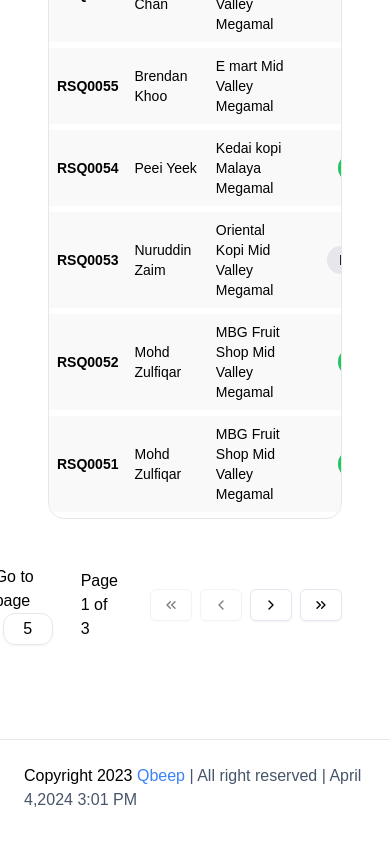
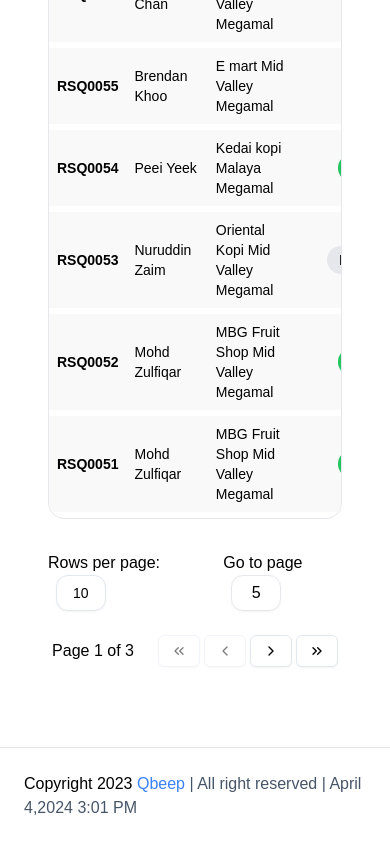
Before and after one commit to rulkimi/orders-dashboard, a Next.js app: page /orders in a window 390 px wide. Shown: the part 714-1558 px from the top of the page. Built offline with nearby package versions, Linux system fonts and the light colour scheme; data requests are answered from the project's data file.

Commit message:
handle pagination controls responsiveness

```diff
--- a/app/orders/pagination-controls.tsx
+++ b/app/orders/pagination-controls.tsx
@@ -8,7 +8,9 @@ export const PaginationControls = ({ table, goToPageValue, setGoToPageValue, dat
   const { toast } = useToast();
 
   return (
-    <div className="flex items-center justify-end space-x-2 py-4">
+    <div className="flex flex-col md:flex-row gap-6 items-center w-full justify-end py-4">
+
+      <div className="flex gap-6 items-center">
         <DropdownMenu>
           <DropdownMenuTrigger asChild>
             <label>
@@ -29,13 +31,12 @@ export const PaginationControls = ({ table, goToPageValue, setGoToPageValue, dat
             ))}
           </DropdownMenuContent>
         </DropdownMenu>
-
         <label>
           Go to page
           <Input
             id="go-to-page"
             type="number"
-          className="w-[50px] text-center inline-block ml-1 h-[32px]"
+            className="w-[50px] text-center inline-block ml-1"
             value={goToPageValue}
             onChange={(e) => setGoToPageValue(e.target.value)}
             onKeyDown={(event) => {
@@ -50,12 +51,14 @@ export const PaginationControls = ({ table, goToPageValue, setGoToPageValue, dat
             }}
           />
         </label>
+      </div>
 
-      <div className="px-6">
+      <div className="flex gap-6 items-center">
+        <div>
           Page {table.getState().pagination.pageIndex + 1} of{" "}
           {Math.ceil(data.length / table.getState().pagination.pageSize)}
         </div>
-
+        <div className="flex gap-1">
           <Button
             variant="outline"
             size="sm"
@@ -89,5 +92,7 @@ export const PaginationControls = ({ table, goToPageValue, setGoToPageValue, dat
             <ChevronsRight size={16} />
           </Button>
         </div>
+      </div>
+    </div>
   );
 };
```
Lines whose indentation alone changed are shown as unchanged.
